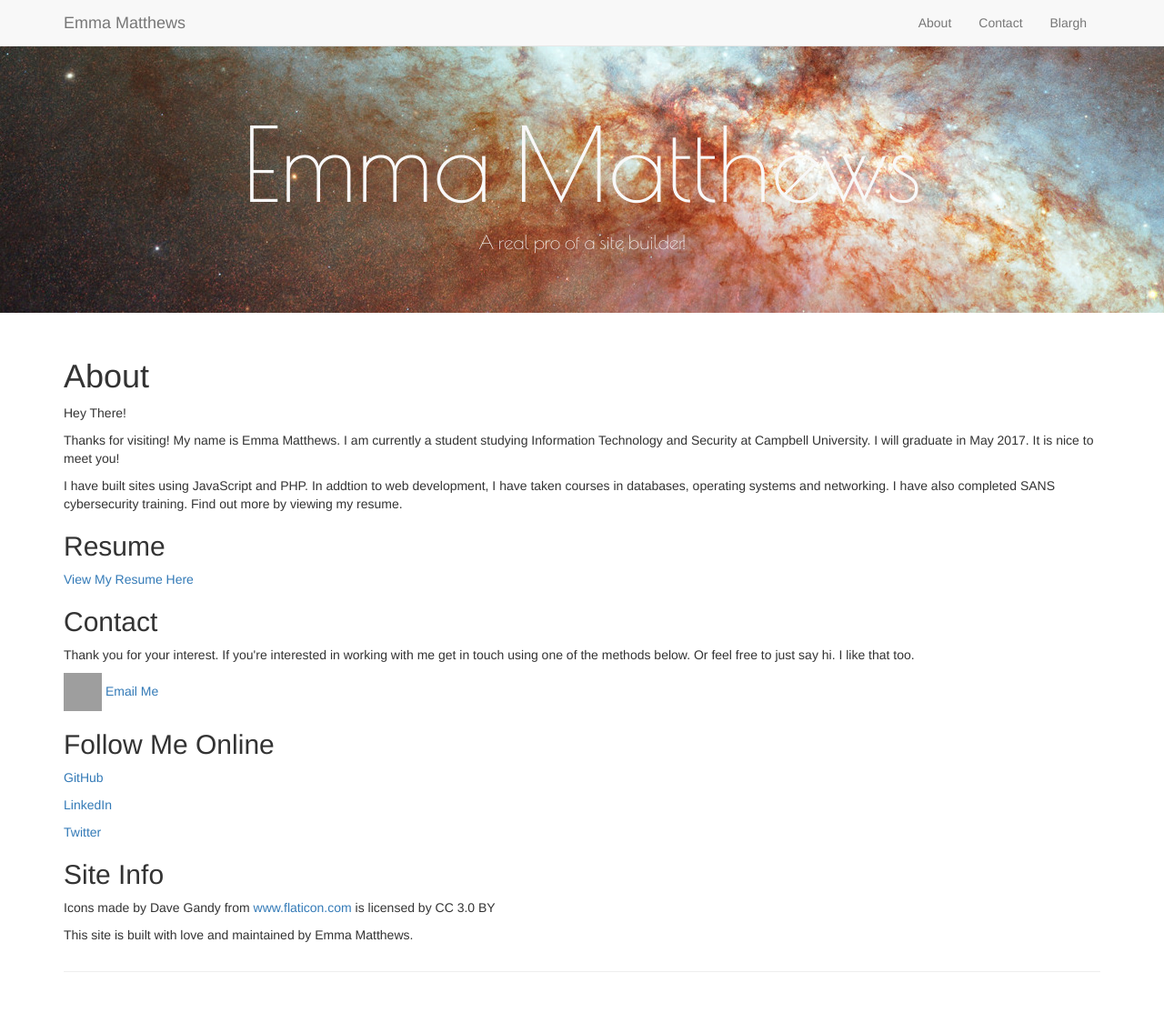
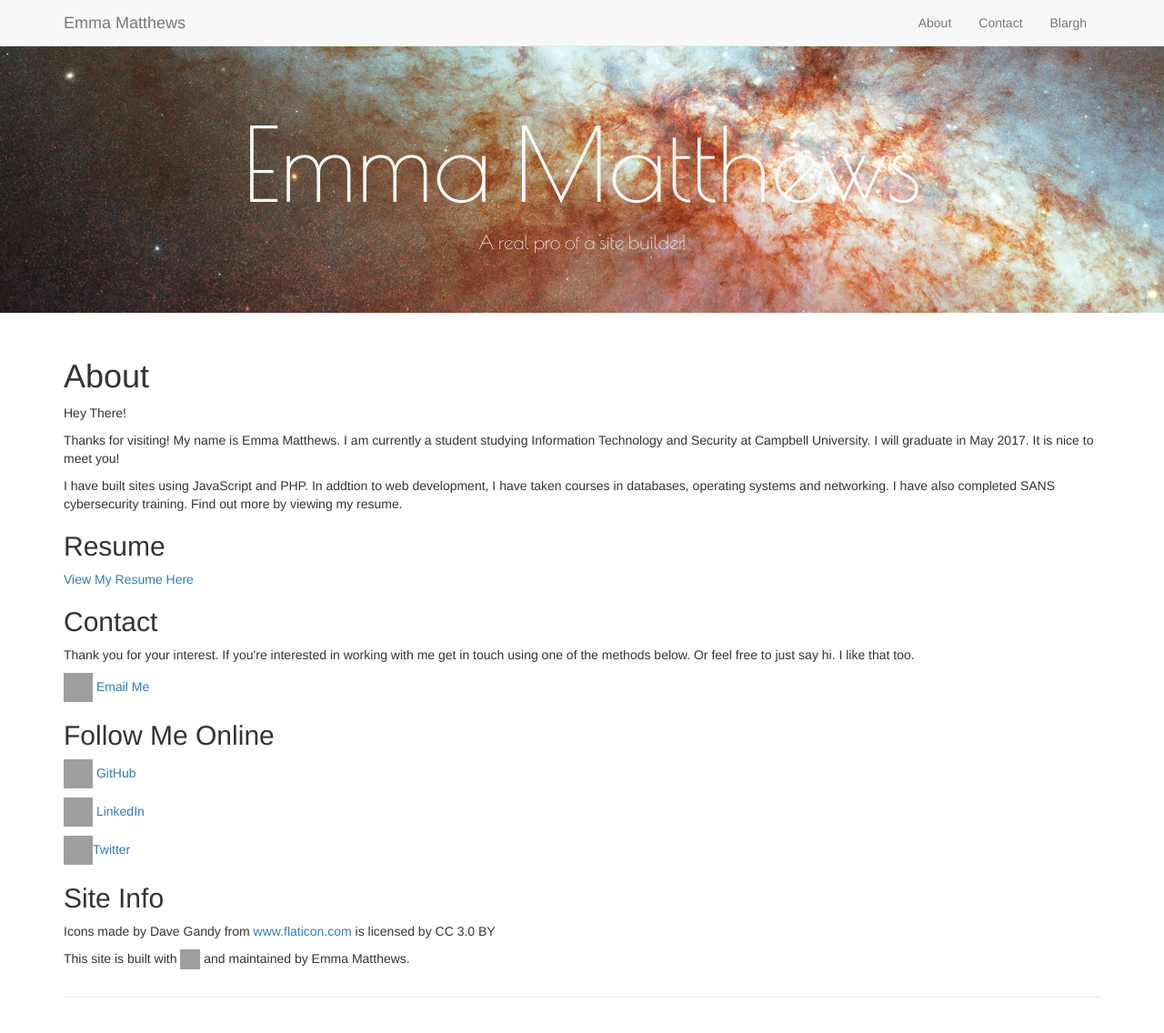
Before and after one commit to ejmatthews0606/ejmatthews0606.github.io, a Jekyll site: the page built from index.html, in a window 1280 px wide and 1137 px high. Shown: the whole window at 91% size. Built offline with Jekyll 4.4.1, drawn with Linux system fonts in a browser that asks for light colours; grey boxes are pictures that could not be loaded.

Commit message:
Update lorem.html

```diff
--- a/_includes/lorem.html
+++ b/_includes/lorem.html
@@ -11,14 +11,14 @@
 <h2>Contact</h2>
 <p>Thank you for your interest. If you're interested in working with me get in touch using one of the methods below. Or feel free to just say hi. I like that too. </p>
 
-<p> <img src="https://image.flaticon.com/icons/svg/133/133667.svg" alt="Email" height="42" width="42"> <a href="mailto:e.matthews584@gmail.com?" target="_top">Email Me</a></p>
+<p> <img src="https://image.flaticon.com/icons/svg/133/133667.svg" alt="Email" height="32" width="32"> <a href="mailto:e.matthews584@gmail.com?" target="_top">Email Me</a></p>
 
 <h2>Follow Me Online</h2>
-<p><a href="https://github.com/ejmatthews0606">GitHub</a></p>
-<p><a href="https://www.linkedin.com/in/emily-matthews-51727a123/">LinkedIn</a></p>
-<p><a href="https://twitter.com/emma_joyjoy">Twitter</a></p>
+<p> <img src="https://image.flaticon.com/icons/svg/25/25231.svg" alt="Github" height="32" width="32"> <a href="https://github.com/ejmatthews0606">GitHub</a></p>
+<p> <img src="https://image.flaticon.com/icons/svg/174/174857.svg" alt="Linkedin" height="32" width="32"> <a href="https://www.linkedin.com/in/emily-matthews-51727a123/">LinkedIn</a></p>
+<p> <img src="https://image.flaticon.com/icons/svg/174/174876.svg" alt="Twitter" height="32" width="32"><a href="https://twitter.com/emma_joyjoy">Twitter</a></p>
 
 <h2>Site Info</h2>
 <p>Icons made by Dave Gandy from <a href = "httphttp://www.flaticon.com/">www.flaticon.com </a> is licensed by CC 3.0 BY </p>
 
-<p> This site is built with love and maintained by Emma Matthews.</p>
+<p> This site is built with <img src="https://image.flaticon.com/icons/svg/126/126471.svg" alt="heart" height="22" width="22"> and maintained by Emma Matthews.</p>
```
